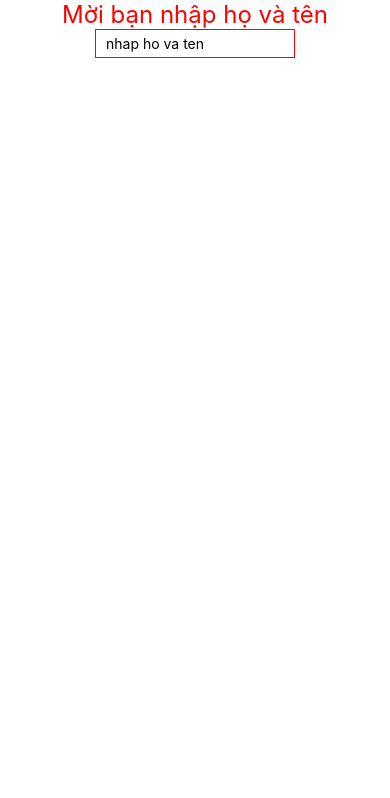
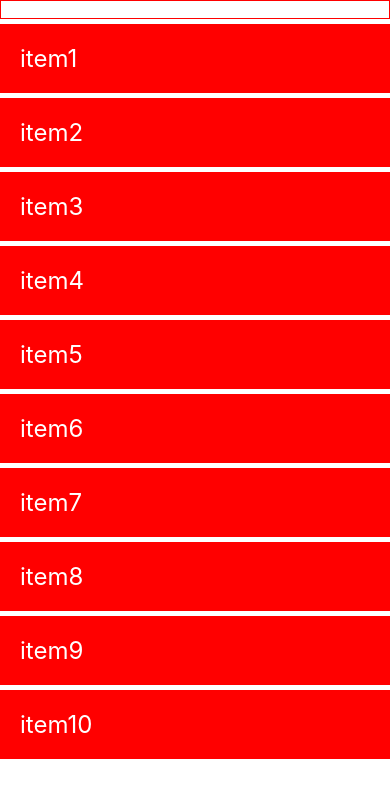
Before and after one commit to duonghungit24/react-native, a React Native app: screen / in a window 390 px wide. Shown: the top 798 px of the page. Built offline with nearby package versions, Linux system fonts and the light colour scheme.

Commit message:
search filter in flatlist

```diff
--- a/AppView.js
+++ b/AppView.js
@@ -1,10 +1,12 @@
 import React from 'react';
 import {View, StyleSheet} from 'react-native';
 import Refresh from './src/refreshControl';
+import ListArr from './src/flastList';
 const AppView = () => {
   return (
     <View style={styles.container}>
-      <Refresh />
+      {/* <Refresh /> */}
+      <ListArr />
     </View>
   );
 };
--- a/src/flastList.js
+++ b/src/flastList.js
@@ -1,5 +1,12 @@
-import React, {useState} from 'react';
-import {View, Text, StyleSheet, FlatList, RefreshControl} from 'react-native';
+import React, {useState, useEffect} from 'react';
+import {
+  View,
+  Text,
+  StyleSheet,
+  FlatList,
+  RefreshControl,
+  TextInput,
+} from 'react-native';
 
 const ListArr = () => {
   const [list, setList] = useState([
@@ -20,10 +27,28 @@ const ListArr = () => {
     setList([...list, {key: 5, name: 'item 0'}]);
     setRefresh(false);
   };
+
+  //filter search
+  const [data, setData] = useState([]);
+  const [search, setSearch] = useState(false);
+  const handleSearch = text => {
+    setSearch(true);
+    const dataSearch = list.filter(i => {
+      if (i.name.toUpperCase().includes(text.toUpperCase())) {
+        return i;
+      }
+    });
+    console.log(data);
+    setData(dataSearch);
+  };
   return (
     <View style={styles.container}>
+      <TextInput
+        style={{borderWidth: 1, borderColor: 'red'}}
+        onChangeText={text => handleSearch(text)}
+      />
       <FlatList
-        data={list}
+        data={search ? data : list}
         renderItem={({item}) => (
           <View style={styles.wrapper}>
             <Text style={styles.titleText}>{item.name}</Text>
```
Also changed, not shown: 6 other files (tests, documents, lock files or other folders).
